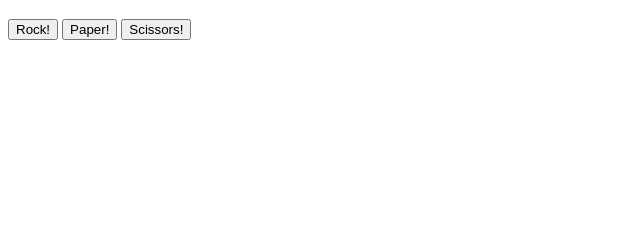
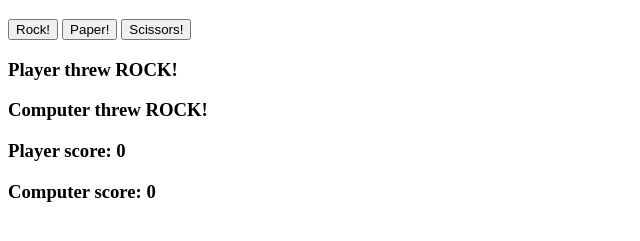
Before and after one commit to kifahhassan/rock_paper_scissors, a plain HTML site: page index.html in a window 1280 px wide. Both pictures are taken after a click on the button "Rock!". Shown: the part 61-302 px from the top of the page, without its empty margins (0-640 px from the left). Drawn offline with Linux system fonts and the light colour scheme.

Commit message:
added scoreboard and player/computer picks using the DOM

```diff
--- a/index.html
+++ b/index.html
@@ -11,6 +11,15 @@
     <button class="btn" id="rockBtn">Rock!</button>
     <button class="btn" id="paperBtn">Paper!</button>
     <button class="btn" id="scissorsBtn">Scissors!</button>
+
+
+    <div id="scoreboard">
+        <h3 id="playerPick"></h3>
+        <h3 id="computerPick"></h3>
+        <h3 id="scorePlayer"></h3>
+        <h3 id="scoreComputer"></h3>
+    </div>
+
     <script src="script.js"></script>
 </body>
 </html>
--- a/script.js
+++ b/script.js
@@ -34,6 +34,13 @@ function playRound(playerSelection, computerSelection) {
     ) {
         computerScore++;
     }
+    if (
+        computerSelection === "PAPER" && playerSelection === "PAPER" ||
+        computerSelection === "ROCK" && playerSelection === "ROCK" ||
+        computerSelection === "SCISSORS" && playerSelection === "SCISSORS"
+    ) {
+        return alert('TIE');
+    }
 }
 
 
@@ -42,7 +49,6 @@ function game() {
     // for (let i = 0; i < 5; i++) {git
 
         var playerSelection = prompt("Let's play rock, paper, scissors.").toUpperCase();
-        // var computerSelection = getComputerChoice().toUpperCase();
 
         playRound(playerSelection, computerSelection);
 
@@ -66,6 +72,12 @@ function game() {
 
 let btns = document.querySelectorAll('.btn');
 
+let playerPick = document.getElementById('playerPick');
+let computerPick = document.getElementById('computerPick');
+let scorePlayer = document.getElementById('scorePlayer');
+let scoreComputer = document.getElementById('scoreComputer');
+
+
 btns.forEach(function(element) {
     element.addEventListener('click', function() {
 
@@ -78,6 +90,16 @@ btns.forEach(function(element) {
         playRound(playerSelection, computerSelection);
 
         console.log(playerScore, computerScore);
+
+        playerPick.textContent = "Player threw " + playerSelection + "!";
+        computerPick.textContent = "Computer threw " + computerSelection + "!";
+
+        scorePlayer.textContent = "Player score: " + playerScore;
+        scoreComputer.textContent = "Computer score: " + computerScore;
+
+
+
+
     });
 });
 
```
